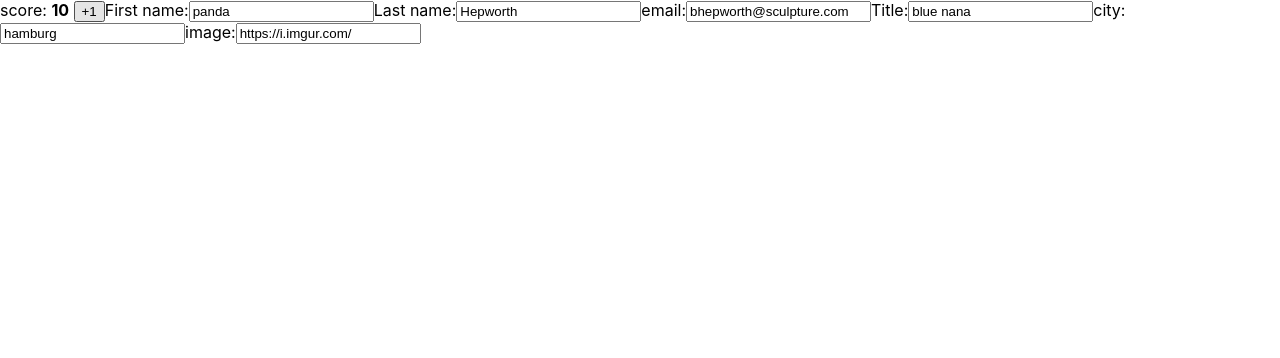
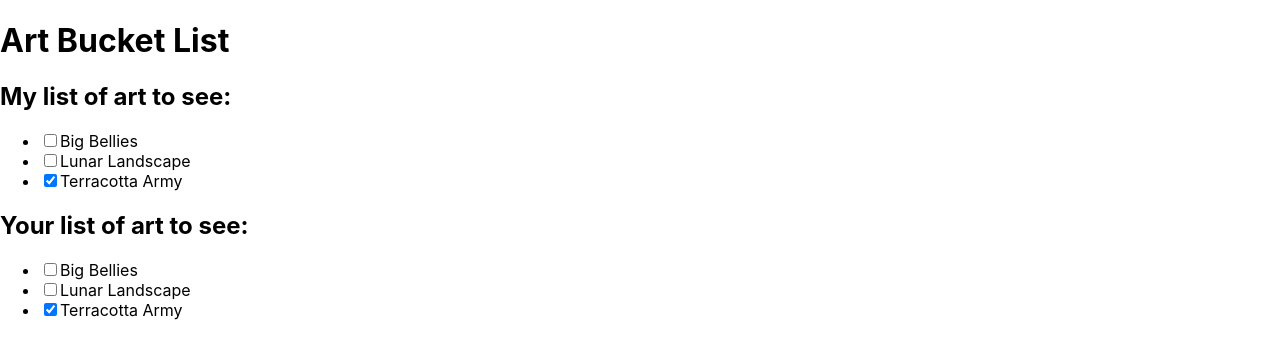
Before and after one commit to nightfury214/passing-Props-to-a-Component, a React (Create React App) app in the folder app/: page / in a window 1280 px wide. Shown: the top 358 px of the page. Built offline with nearby package versions, Linux system fonts and the light colour scheme.

Commit message:
Updating arrays in state

```diff
--- a/app/src/App.js
+++ b/app/src/App.js
@@ -432,107 +432,283 @@
 // }
 
 
-export default function Form() {
-  const [person, setPerson] = useState({
-    firstName: 'panda',
-    lastName: 'Hepworth',
-    email: 'bhepworth@sculpture.com',
-    artwork:{
-      title:'blue nana',
-      city:'hamburg',
-      image:'https://i.imgur.com/'
-    },
-    score: 10,
-  });
+// export default function Form() {
+//   const [person, setPerson] = useState({
+//     firstName: 'panda',
+//     lastName: 'Hepworth',
+//     email: 'bhepworth@sculpture.com',
+//     artwork:{
+//       title:'blue nana',
+//       city:'hamburg',
+//       image:'https://i.imgur.com/'
+//     },
+//     score: 10,
+//   });
 
-  function handlePlusClick(){
-    person.score ++;
-  }
-  function handleFirstNameChange(e) {
-    setPerson({
-      ...person,
-      firstName: e.target.firstName
-    });
-    // person.firstName = e.target.value;
+//   function handlePlusClick(){
+//     person.score ++;
+//   }
+//   function handleFirstNameChange(e) {
+//     setPerson({
+//       ...person,
+//       firstName: e.target.firstName
+//     });
+//     // person.firstName = e.target.value;
+//   }
+
+//   function handleLastNameChange(e) {
+//     setPerson({
+//       ...person,
+//       lastName: e.target.lastName
+//     });
+//     // person.lastName = e.target.value;
+//   }
+
+//   function handleEmailChange(e) {
+//     setPerson({
+//       ...person,
+//       email:e.target.email
+//     })
+//     // person.email = e.target.value;
+//   }
+
+//   function handleTitleChange(e) {
+//     setPerson({
+//       ...person,
+//       artwork: {
+//         ...person.artwork,
+//         title: e.target.value
+//       }
+//     });
+//   }
+
+//   function handleCityChange(e) {
+//     setPerson({
+//       ...person,
+//       artwork :{
+//         ...person.artwork,
+//         city: e.target.value
+//       }
+//     });
+//   }
+
+//   function handleImageChange(e) {
+//     setPerson({
+//       ...person,
+//       artwork:{
+//         ...person.artwork,
+//         image: e.target.value
+//       }
+//     });
+//   }
+
+//   return(
+//     <>
+//       <label>
+//         score: <b>{person.score}</b>
+//         {' '}
+//         <button onClick={handlePlusClick}> +1</button>
+//       </label>
+//       <label>
+//         First name:
+//         <input value={person.firstName} onChange={handleFirstNameChange}/>
+//       </label>
+//       <label>
+//         Last name:
+//         <input value={person.lastName} onChange={handleLastNameChange}/>
+//       </label>
+//       <label>
+//         email:
+//         <input value={person.email} onChange={handleEmailChange}/>
+//       </label>
+//       <label>
+//         Title:
+//         <input value={person.artwork.title} onChange={handleTitleChange}/>
+//       </label>
+//       <label>
+//         city:
+//         <input  value={person.artwork.city} onChange={handleCityChange}/>
+//       </label>
+//       <label>
+//         image:
+//         <input value={person.artwork.image} onChange={handleImageChange}/>
+//       </label>
+//     </>
+//   )
+// }
+
+
+// let nextId = 0;
+
+// export default function List() {
+//   const [name, setName] = useState('');
+//   const [artists, setArtists] = useState([]);
+
+//   return(
+//     <>
+//       <h1>
+//         Inspiring sculptors:
+//       </h1>
+//       <input value={name} onChange={e => setName(e.target.value)}/>
+//       <button onClick={() => {
+//         // artists.push({
+//         //   id: nextId ++,
+//         //   name:name,
+//         // });
+//         setArtists([
+//           ...artists,
+//           {
+//             id:nextId++,
+//             name:name
+//           }
+//         ]);
+//       }}>add</button>
+//       <ul>
+//         {artists.map(artist => (
+//           <li key={artist.id}> {artist.name} </li>
+//         ))}
+//       </ul>
+//     </>
+
+//   )
+// }
+
+// let initialArtists = [
+//   { id: 0, name: 'Marta Colvin Andrade' },
+//   { id: 1, name: 'Lamidi Olonade Fakeye'},
+//   { id: 2, name: 'Louise Nevelson'},
+// ];
+
+// export default function List() {
+//   const [artists, setArtists] = useState(initialArtists);
+
+//   return (
+//     <>
+//       <h1>Inspiring sculptors:</h1>
+//       <ul>
+//         {artists.map(artist => (
+//           <li key={artist.id}>
+//             {artist.name}{' '}
+//             <button onClick={() => {
+//               setArtists(artists.filter(a => a.id !== artist.id))
+//             }}>delete</button>
+//           </li>
+//         ))}
+//       </ul>
+//     </>
+//   );
+// }
+
+
+// let nextId = 3;
+// const initialArtists = [
+//   { id: 0, name: 'Marta Colvin Andrade' },
+//   { id: 1, name: 'Lamidi Olonade Fakeye'},
+//   { id: 2, name: 'Louise Nevelson'},
+// ];
+
+// export default function List() {
+//   const [name, setName] = useState('');
+//   const [artists, setArtists] = useState(
+//     initialArtists
+//   );
+
+//   function handleClick() {
+//     const insertAt = 1;
+//     const nextArtists = [
+//       ...artists.slice(0, insertAt),
+//       { id: nextId++, name: name },
+//       ...artists.slice(insertAt)
+//     ];
+//     setArtists(nextArtists);
+//     setName('');
+//   }
+
+//   return (
+//     <>
+//       <h1>Inspiring sculptors:</h1>
+//       <input
+//         value={name}
+//         onChange={e => setName(e.target.value)}
+//       />
+//       <button onClick={handleClick}>
+//         Insert
+//       </button>
+//       <ul>
+//         {artists.map(artist => (
+//           <li key={artist.id}>{artist.name}</li>
+//         ))}
+//       </ul>
+//     </>
+//   );
+// }
+
+
+let nextId = 3;
+const initialList = [
+  { id: 0, title: 'Big Bellies', seen: false },
+  { id: 1, title: 'Lunar Landscape', seen: false },
+  { id: 2, title: 'Terracotta Army', seen: true },
+];
+
+
+export default function BucketList() {
+  const [myList, setMyList] = useState(initialList);
+  const [yourList, setYourList] = useState(initialList);
+
+  function handleToggleleMyList(artworkId, nextSeen) {
+    setMyList(myList.map(artwork => {
+      if(artwork.id === artworkId) {
+        return{...artwork, seen: nextSeen}
+      } else return artwork;
+    }));
   }
 
-  function handleLastNameChange(e) {
-    setPerson({
-      ...person,
-      lastName: e.target.lastName
-    });
-    // person.lastName = e.target.value;
+  function handleToggleYourList(artworkId, nextSeen) {
+    setYourList(yourList.map(artwork => {
+      if(artwork.id === artworkId) {
+        return{...artwork, seen:nextSeen};
+      } else return artwork;
+    }));
   }
 
-  function handleEmailChange(e) {
-    setPerson({
-      ...person,
-      email:e.target.email
-    })
-    // person.email = e.target.value;
-  }
+  return (
+    <>
+      <h1>Art Bucket List</h1>
+      <h2>My list of art to see:</h2>
+      <ItemList
+        artworks={myList}
+        onToggle={handleToggleleMyList}
+      />
+      <h2>Your list of art to see:</h2>
+      <ItemList
+        artworks={yourList}
+        onToggle={handleToggleYourList}
+      />
+    </>
+  );
+}
 
-  function handleTitleChange(e) {
-    setPerson({
-      ...person,
-      artwork: {
-        ...person.artwork,
-        title: e.target.value
-      }
-    });
-  }
-
-  function handleCityChange(e) {
-    setPerson({
-      ...person,
-      artwork :{
-        ...person.artwork,
-        city: e.target.value
-      }
-    });
-  }
-
-  function handleImageChange(e) {
-    setPerson({
-      ...person,
-      artwork:{
-        ...person.artwork,
-        image: e.target.value
-      }
-    });
-  }
-
+function ItemList({artworks, onToggle}) {
   return(
-    <>
-      <label>
-        score: <b>{person.score}</b>
-        {' '}
-        <button onClick={handlePlusClick}> +1</button>
-      </label>
-      <label>
-        First name:
-        <input value={person.firstName} onChange={handleFirstNameChange}/>
-      </label>
-      <label>
-        Last name:
-        <input value={person.lastName} onChange={handleLastNameChange}/>
-      </label>
-      <label>
-        email:
-        <input value={person.email} onChange={handleEmailChange}/>
-      </label>
-      <label>
-        Title:
-        <input value={person.artwork.title} onChange={handleTitleChange}/>
-      </label>
-      <label>
-        city:
-        <input  value={person.artwork.city} onChange={handleCityChange}/>
-      </label>
-      <label>
-        image:
-        <input value={person.artwork.image} onChange={handleImageChange}/>
-      </label>
-    </>
-  )
+    <ul>
+      {artworks.map(artwork => (
+        <li key={artwork.id}>
+          <label>
+            <input
+              type="checkbox"
+              checked={artwork.seen}
+              onChange={e => {
+                onToggle(
+                  artwork.id,
+                e.target.checked
+                );
+              }}
+            />
+            {artwork.title}
+          </label>
+        </li>
+      ))}
+    </ul>
+  );
 }
```
